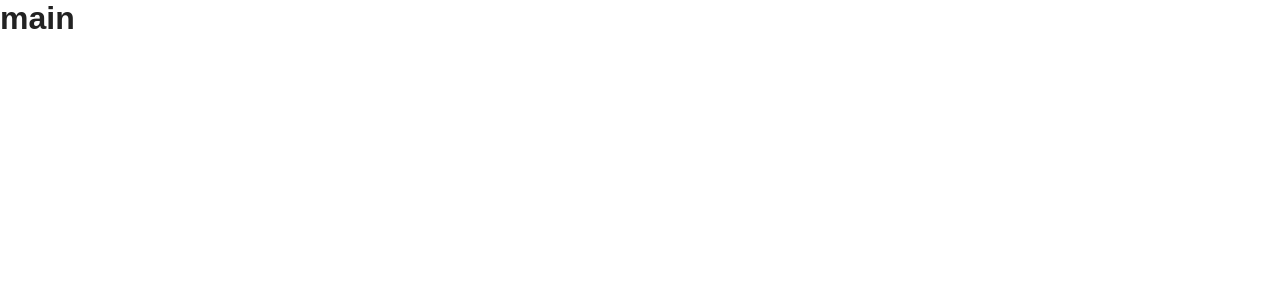
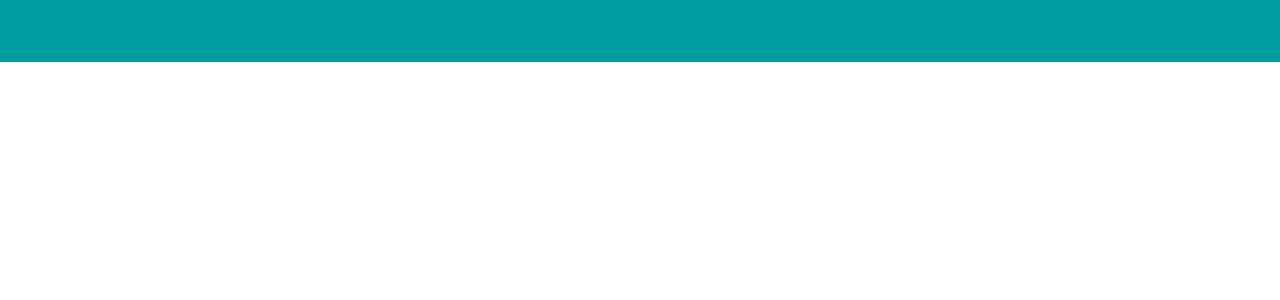
Before and after one commit to fernando-meira/cantina-ovelha-frontend-fernando, a React (Create React App) app: page / in a window 1280 px wide. Shown: the top 300 px of the page. Built offline with nearby package versions, Linux system fonts and the light colour scheme.

Commit message:
feat: 🎸 Main

```diff
--- a/src/components/Header/index.js
+++ b/src/components/Header/index.js
@@ -3,5 +3,9 @@
 import { Container } from './styles';
 
 export default function Header() {
-  return <div />;
+  return (
+    <Container>
+      <div></div>
+    </Container>
+  );
 }
--- a/src/components/Header/styles.js
+++ b/src/components/Header/styles.js
@@ -1,6 +1,7 @@
 import styled from 'styled-components';
 
-export const Container = styled.div`
+export const Container = styled.header`
   width: 100%;
+  height: 3.85rem;
   background: #009ca3;
 `;
--- /dev/null
+++ b/src/components/index.js
@@ -0,0 +1,3 @@
+import Header from './Header';
+
+export { Header };
--- a/src/pages/Main/index.js
+++ b/src/pages/Main/index.js
@@ -1,7 +1,13 @@
 import React from 'react';
+
+import { Header } from '../../components';
 
 import { Container } from './styles';
 
 export default function Main() {
-  return <h1>main</h1>;
+  return (
+    <Container>
+      <Header />
+    </Container>
+  );
 }
```
